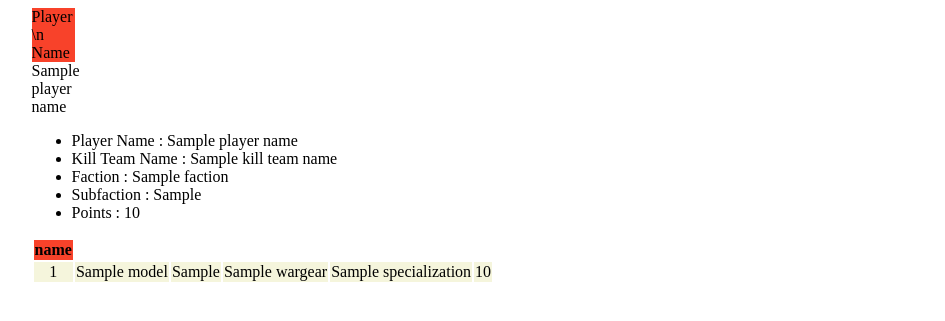
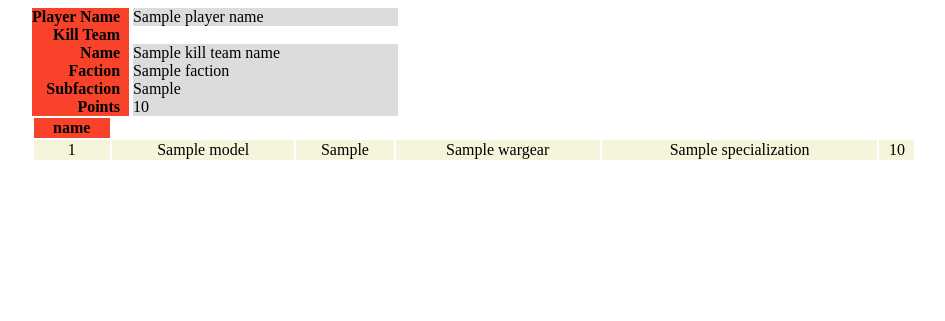
Before and after one commit to michaelsobczak/40k_army_reporter, a Flask app: template armybuilder/templates/report/roster.html.jinja in a window 1280 px wide. Shown: the top 321 px of the page, without its empty margins (166-1111 px from the left). Run offline with Flask 2, Linux system fonts and the light colour scheme; the template is opened without the code that fills it: most values are stand-ins (such as "Sample title", 1, 10 or a date in 2020).

Commit message:
touched up roster bio fields

```diff
--- a/armybuilder/templates/report/report.css
+++ b/armybuilder/templates/report/report.css
@@ -8,16 +8,31 @@ td {
 }
 .bio-field-container {
   display: inline-block;
+  width: 50%;
 }
 
 .bio-label {
+  display: inline-block;
   background-color: #f8422a;
-  width: 33%;
+  width: 20%;
+  /* height: 40px; */
+  padding-right: 2%;
+  text-align: right;
+  vertical-align: center;
+  font-weight: bold;
 }
 
 .bio-entry {
+  display: inline-block;
   width: 60%;
+  /* height: 40px; */
+  background-color: gainsboro;
+  vertical-align: center;
 }
+.roster-table {
+  width: 100%;
+}
+
 .data-card-div {
     border-style: solid;
     width: 50%;
--- a/armybuilder/templates/report/roster.html.jinja
+++ b/armybuilder/templates/report/roster.html.jinja
@@ -4,20 +4,47 @@
 <div class="kill-team-bio-container">
     <div class="bio-field-container">
         <div class="bio-label player-name">
-            Player \n Name
+            Player Name
         </div>
         <div class="bio-entry player-name">
             {{ player_name }}
         </div>
     </div>
-<ul>
-    <li>  Player Name : {{ player_name }}</li>
-    <li>  Kill Team Name : {{ kill_team_name }}</li>
-    <li>  Faction : {{ faction }}</li>
-    <li>  Subfaction : {{ sub_faction }}</li>
-    <li>  Points : {{ points }}</li>
-</ul>
-<table id="roster-table">
+    <div class="bio-field-container">
+        <div class="bio-label kill-team-name">
+            Kill Team Name
+        </div>
+        <div class="bio-entry kill-team-name">
+            {{ kill_team_name }}
+        </div>
+    </div>
+    <div class="bio-field-container">
+        <div class="bio-label faction-name">
+            Faction
+        </div>
+        <div class="bio-entry faction-name">
+            {{ faction }}
+        </div>
+    </div>
+    <div class="bio-field-container">
+        <div class="bio-label sub-faction-name">
+            Subfaction
+        </div>
+        <div class="bio-entry sub-faction-name">
+            {{ sub_faction }}
+        </div>
+    </div>
+    <div class="bio-field-container">
+        <div class="bio-label points-name">
+            Points
+        </div>
+        <div class="bio-entry points-name">
+            {{ points }}
+        </div>
+    </div>
+</div>
+
+<table class="roster-table">
     {{ macros.roster_table_heading(models[0].keys()) }}
     {% for m in models %}
         {{ macros.roster_row(m) }}
```
